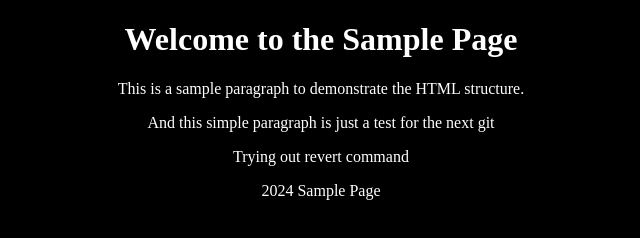
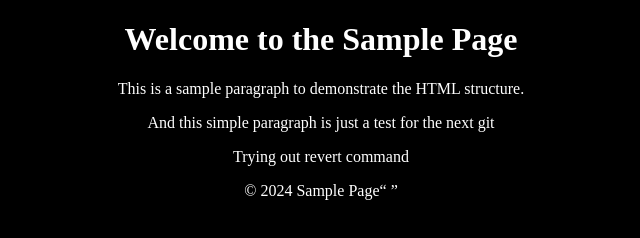
Before and after one commit to Illusia21/GithubTraining, a plain HTML site: page index.html in a window 1280 px wide. Shown: the full height of the page, 319-959 px from the left. Drawn offline with Linux system fonts and the light colour scheme.

Commit message:
Revert "resolve footer issue"
This reverts commit fa85d9fad10ba404ff7120fc45c1307f1122dd1e.

```diff
--- a/index.html
+++ b/index.html
@@ -18,7 +18,7 @@
         <p>Trying out revert command</p>
     </main>
     <footer>
-        <p>2024 Sample Page</p>
+        <p>&copy; 2024 Sample Page<q /p>
     </footer>
 </body>
 
```
